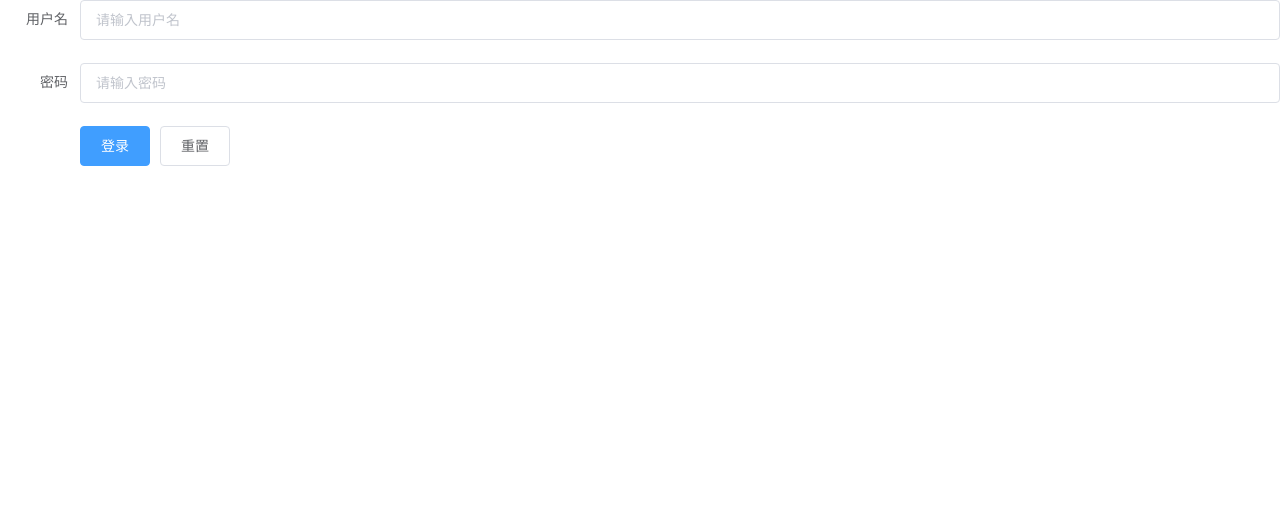
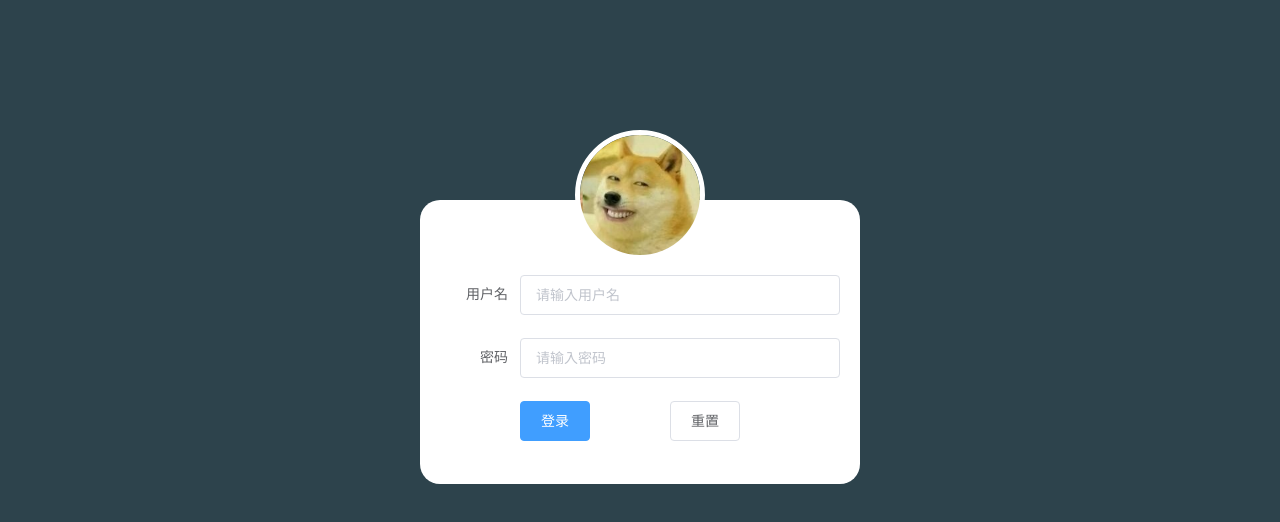
Before and after one commit to Naturalgithub/moneysyastem, a Vue app: page /#/ in a window 1280 px wide. Shown: the top 522 px of the page. Built offline with nearby package versions, Linux system fonts and the light colour scheme.

Commit message:
登录首页-静态页面完成

```diff
--- a/src/App.vue
+++ b/src/App.vue
@@ -18,13 +18,13 @@ export default {
 <style lang="scss">
 // scss 定义变量的方式
 // $bgColor: #2d434c;
-$bgColor: #fff;
 * {
   margin: 0;
   padding: 0;
   list-style: none;
 }
-body {
-  background: $bgColor;
+html, body, #app {
+  width: 100%;
+  height: 100%;
 }
 </style>
--- a/src/components/Login.vue
+++ b/src/components/Login.vue
@@ -12,6 +12,7 @@
         v-model="form.name" 和传入的form对象的某个属性双向绑定
      -->
     <el-form ref="form" :model="form" label-width="80px">
+      <img src="../assets/avatar.jpg" alt="">
       <el-form-item label="用户名">
         <el-input v-model="form.username" placeholder="请输入用户名"></el-input>
       </el-form-item>
@@ -44,6 +45,38 @@ export default {
 }
 </script>
 
-<style>
+<style lang="scss">
+$bgColor: #2d434c;
 
+.login {
+  width: 100%;
+  height: 100%;
+  list-style: none;
+  background: $bgColor;
+  overflow: hidden;
+
+  .el-form {
+    width: 400px;
+    background-color: #fff;
+    margin: 200px auto;
+    padding: 75px 20px 20px;
+    border-radius: 20px;
+    position: relative;
+    img {
+      width: 120px;
+      height: 120px;
+      position: absolute;
+      left: 50%;
+      top: -70px;
+      transform: translateX(-50%);
+      border-radius: 50%;
+      background-color: #fff;
+      border: 5px solid #fff;
+    }
+
+    .el-button:last-child {
+      margin-left: 80px;
+    }
+  }
+}
 </style>
```
Also changed, not shown: src/assets/avatar.jpg (added).
